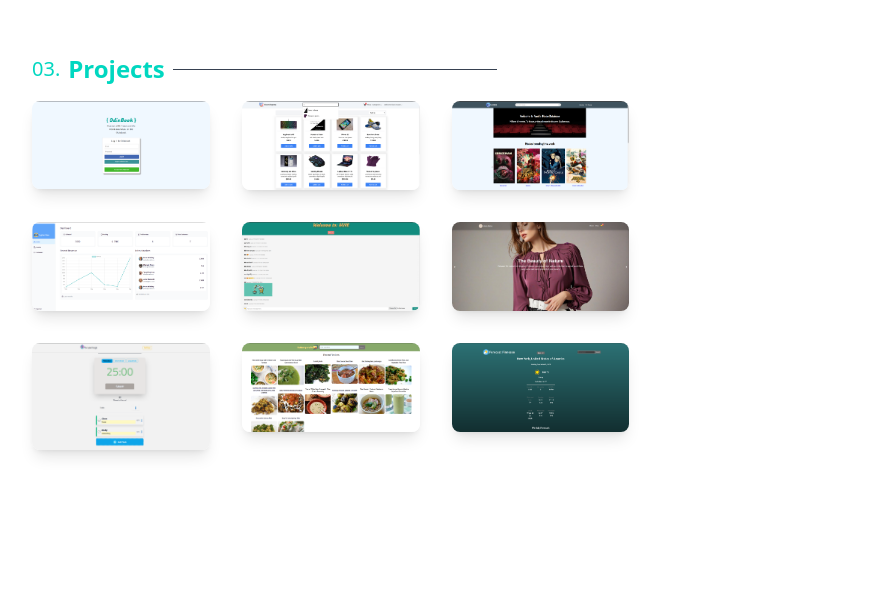
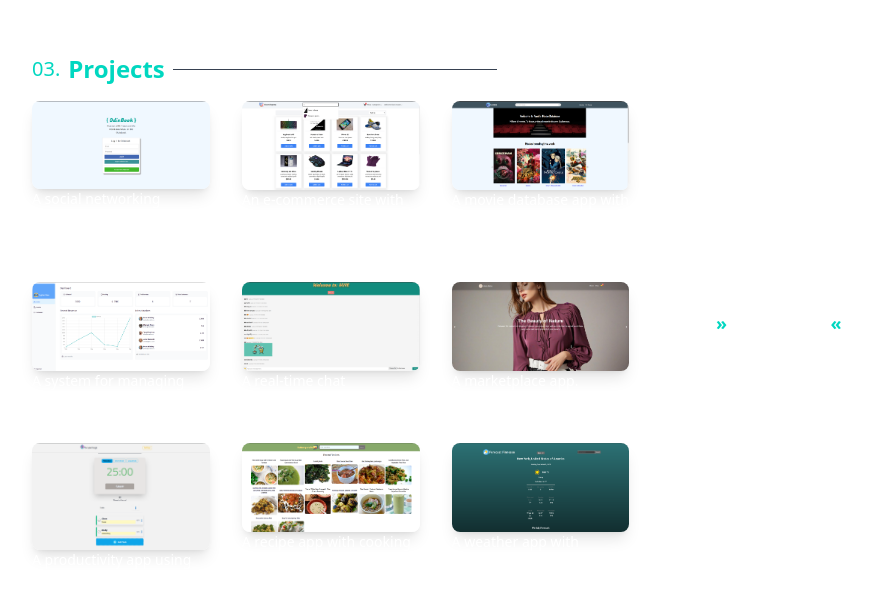
Before and after one commit to stefanpython/dev-portfolio-, a React (Vite) app: page / in a window 1280 px wide. Shown: the part 2046-2642 px from the top of the page, without its empty margins (160-1031 px from the left). Before the commit the page ends 2528 px from the top, so only its background shows below. Built offline with nearby package versions, Linux system fonts and the light colour scheme.

Commit message:
Style edit

```diff
--- a/src/components/Projects.tsx
+++ b/src/components/Projects.tsx
@@ -7,53 +7,57 @@ export default function Projects() {
       title: "Odinbook",
       image: "./odinbook.png",
       link: "https://project1.com",
+      description: "A social networking platform inspired by Facebook.",
     },
     {
       title: "Ecomm Express",
       image: "./ecom.png",
       link: "https://project2.com",
+      description:
+        "An e-commerce site with advanced filtering and search features.",
     },
     {
       title: "VMDB Movie App",
       image: "./movie.png",
       link: "https://project3.com",
+      description: "A movie database app with search and recommendations.",
     },
-
     {
       title: "Invoice Management System",
       image: "./invoice.png",
-      link: "https://project3.com",
+      link: "https://project4.com",
+      description: "A system for managing and generating invoices.",
     },
-
     {
       title: "Chat App",
       image: "./chat.png",
-      link: "https://project3.com",
+      link: "https://project5.com",
+      description: "A real-time chat application.",
     },
-
     {
       title: "Infinity Market",
       image: "./infinity.png",
-      link: "https://project3.com",
+      link: "https://project6.com",
+      description: "A marketplace app.",
     },
     {
       title: "Pomodoro",
       image: "./pomodoro.png",
-      link: "https://project3.com",
+      link: "https://project7.com",
+      description: "A productivity app using the Pomodoro technique.",
     },
-
     {
       title: "Culinary Crafts",
       image: "./food.png",
-      link: "https://project3.com",
+      link: "https://project8.com",
+      description: "A recipe app with cooking tips and meal planning.",
     },
-
     {
-      title: "Forcast Finnese",
+      title: "Forecast Finesse",
       image: "./weather.png",
-      link: "https://project3.com",
+      link: "https://project9.com",
+      description: "A weather app with detailed forecasts.",
     },
-    // Add more projects as needed
   ];
 
   const [ref, inView] = useInView({
@@ -102,20 +106,21 @@ export default function Projects() {
                 transition={{ duration: 0.3, ease: "easeInOut" }}
               />
               <motion.div
-                className="absolute inset-0 bg-black bg-opacity-50 opacity-0 group-hover:opacity-100 flex items-center justify-center text-white text-lg font-bold rounded-lg"
+                className="absolute inset-0 bg-black bg-opacity-50 opacity-0 group-hover:opacity-100 flex flex-col items-center justify-center text-white text-lg font-bold rounded-lg p-4"
                 transition={{ duration: 0.3, ease: "easeInOut" }}
               >
-                {project.title}
+                <div className="mb-10 text-lg">{project.title}</div>
               </motion.div>
+              <p className="text-lg sm:text-sm">{project.description}</p>
             </motion.a>
           ))}
         </div>
       </div>
 
       {/* Right Column */}
-      <div className="mt-8 md:w-1/3 flex flex-col justify-center items-center md:mt-48">
+      <div className="mt-8 md:w-1/3 flex flex-col justify-center items-center md:mt-64">
         <motion.a
-          href="#"
+          href="https://github.com/stefanpython"
           className="text-lg font-bold"
           animate={{ scale: [1, 1.1, 1] }}
           transition={{
@@ -125,7 +130,8 @@ export default function Projects() {
             repeatType: "loop",
           }}
         >
-          &#xbb; More Here &#xab;
+          <span className="text-accent"> &#xbb;</span> More Here{" "}
+          <span className="text-accent">&#xab;</span>
         </motion.a>
       </div>
     </motion.section>
```
